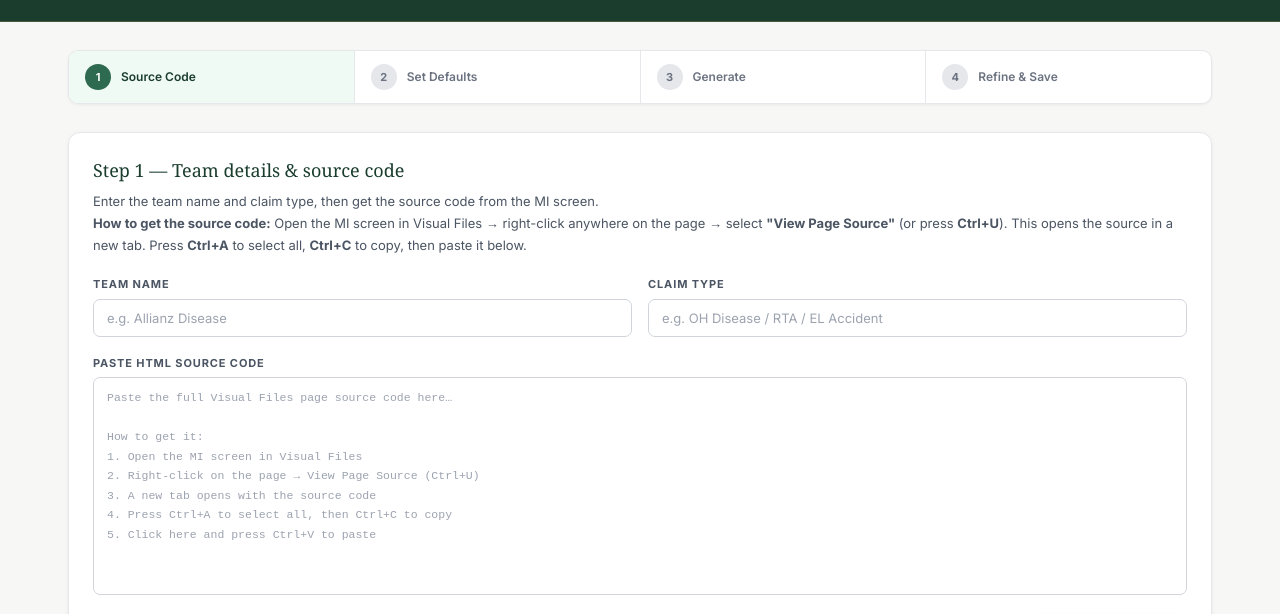
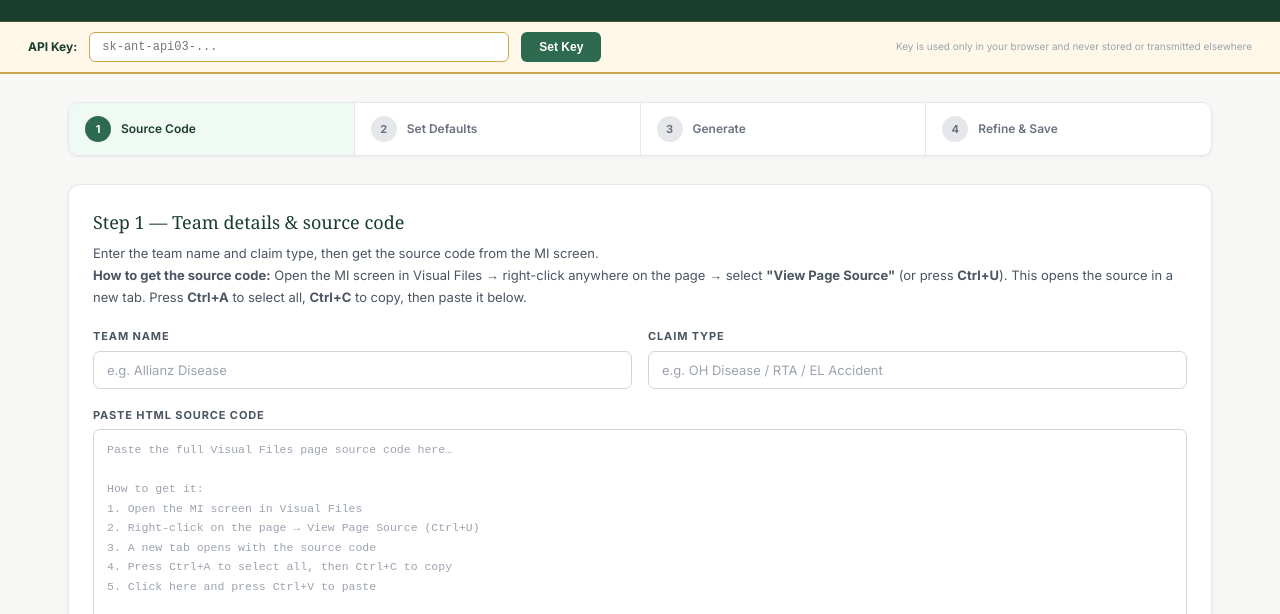
Before and after one commit to phenphella/symi-prompt-architecture, a website: page public/index.html in a window 1280 px wide. Shown: the part 176-790 px from the top of the page. Drawn offline with Linux system fonts and the light colour scheme; a web font is replaced by a local one.

Commit message:
Add API key input section to index.html

```diff
--- a/public/index.html
+++ b/public/index.html
@@ -543,6 +543,29 @@ footer {
 </div>
 
 <!-- STEPPER -->
+
+<div id="api-key-bar" style="background:#fff8e8;border-bottom:2px solid #c9a84c;padding:10px 28px;display:flex;align-items:center;gap:12px;">
+  <label style="font-size:12px;font-weight:700;color:#1a3d2e;white-space:nowrap;">API Key:</label>
+  <input id="api-key-input" type="password" placeholder="sk-ant-api03-..." style="flex:1;max-width:420px;border:1.5px solid #c9a84c;border-radius:6px;padding:7px 12px;font-size:12px;font-family:monospace;outline:none;" />
+  <button onclick="setKey()" style="background:#2d6a4f;color:white;border:none;border-radius:6px;padding:8px 18px;font-size:12px;font-weight:700;cursor:pointer;">Set Key</button>
+  <span id="key-status" style="font-size:11px;color:#6b7280;"></span>
+  <span style="font-size:10px;color:#9ca3af;margin-left:auto;">Key is used only in your browser and never stored or transmitted elsewhere</span>
+</div>
+<script>
+function setKey() {
+  var k = document.getElementById('api-key-input').value.trim();
+  if (!k || !k.startsWith('sk-ant')) {
+    document.getElementById('key-status').textContent = 'Invalid key format';
+    document.getElementById('key-status').style.color = '#dc2626';
+    return;
+  }
+  window.SYMI_API_KEY = k;
+  document.getElementById('key-status').textContent = 'Key set';
+  document.getElementById('key-status').style.color = '#2d6a4f';
+  document.getElementById('api-key-bar').style.borderColor = '#2d6a4f';
+  document.getElementById('api-key-bar').style.background = '#f0fdf4';
+}
+</script>
 <div class="main">
   <div class="stepper" id="stepper">
     <div class="step active" id="step-1" onclick="goToStep(1)">
```
